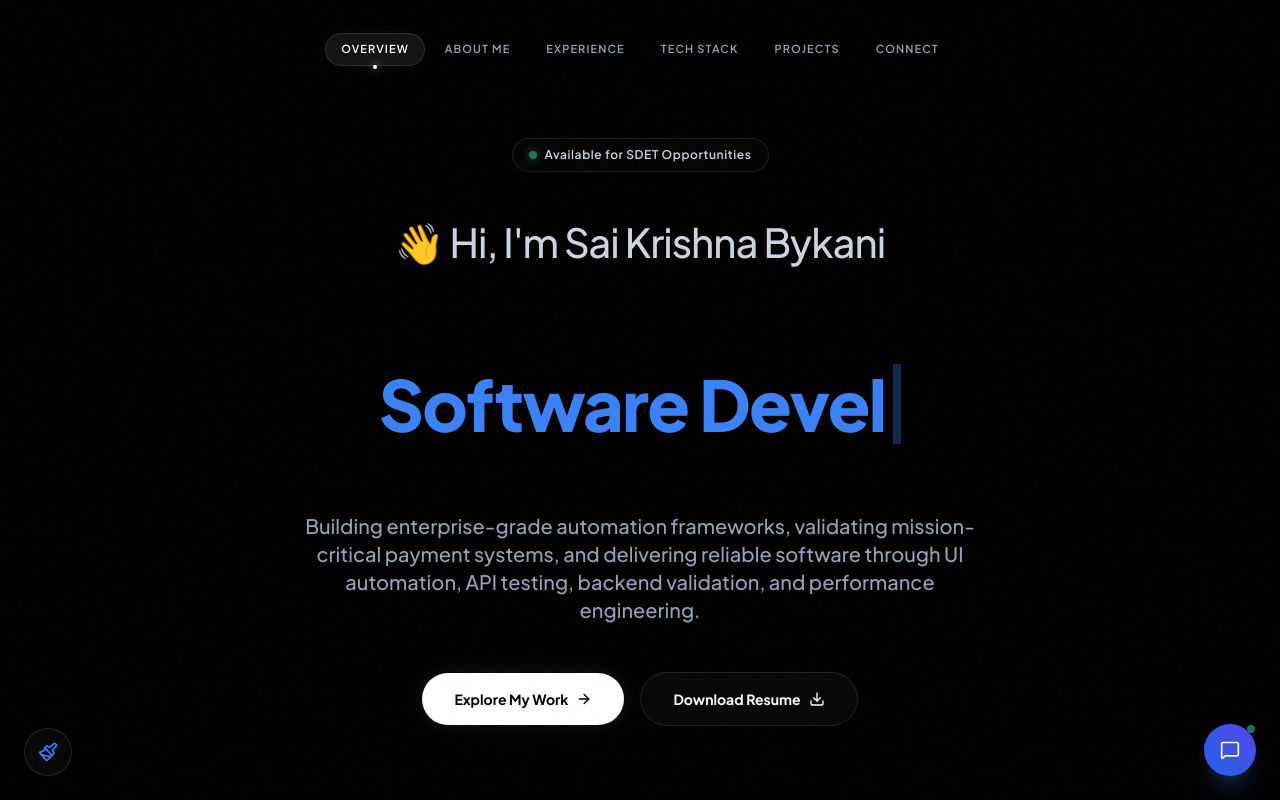
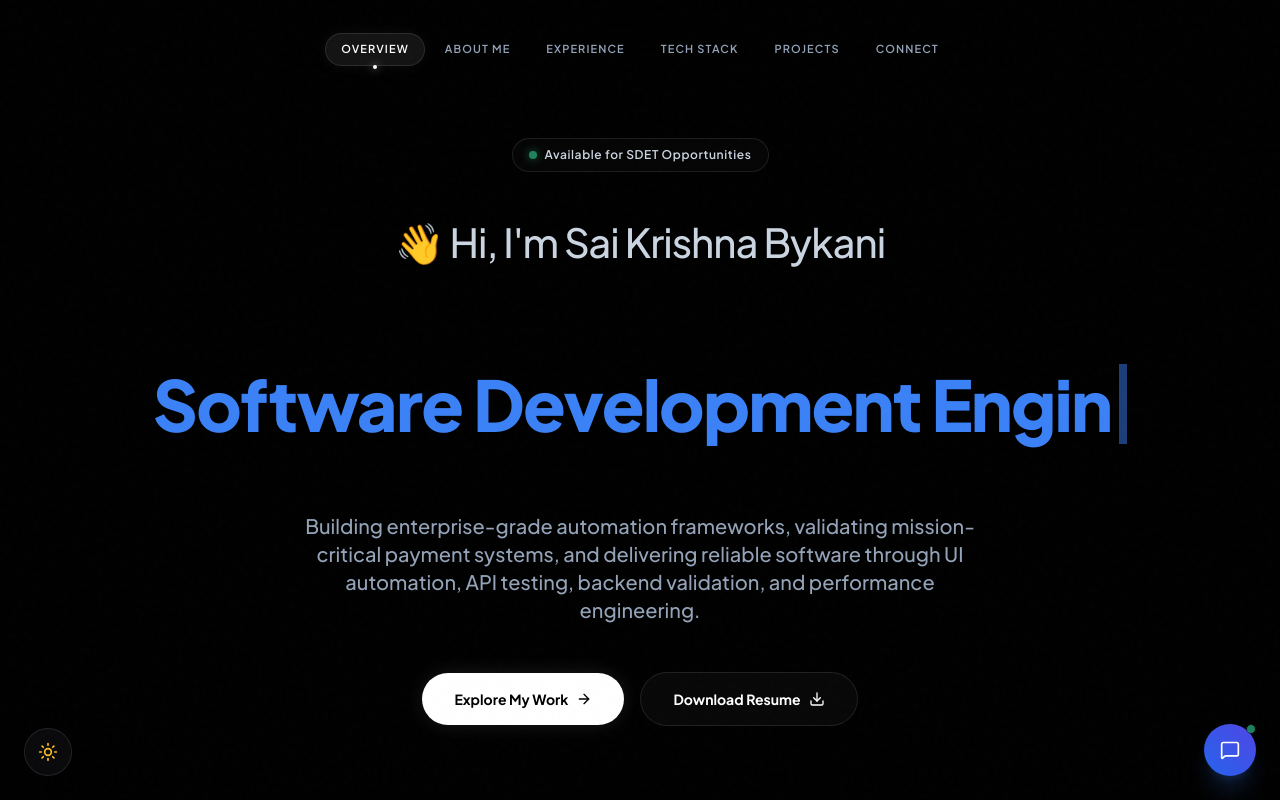
Before and after one commit to saibykani/saibykani-portfolio, a Next.js app: page / in a window 1280 px wide. Shown: the top 800 px of the page. Built offline with nearby package versions, Linux system fonts and the light colour scheme.

Commit message:
style: simplify footer, add circular loop SVG line animations, map typewriter role switches to document theme cycle, and implement light/dark mode

```diff
--- a/src/app/globals.css
+++ b/src/app/globals.css
@@ -4,35 +4,58 @@
 
 @layer base {
   :root {
+    --background: 210 20% 98%; /* Slate-50 background #f8fafc */
+    --foreground: 224 71.4% 4.1%; /* Dark slate text */
+    --card: 0 0% 100%;
+    --card-foreground: 224 71.4% 4.1%;
+    --popover: 0 0% 100%;
+    --popover-foreground: 224 71.4% 4.1%;
+    --primary: 221.2 83.2% 53.3%;
+    --primary-foreground: 210 20% 98%;
+    --secondary: 210 40% 96.1%;
+    --secondary-foreground: 222.2 47.4% 11.2%;
+    --muted: 210 40% 96.1%;
+    --muted-foreground: 215.4 16.3% 46.9%;
+    --accent: 210 40% 96.1%;
+    --accent-foreground: 222.2 47.4% 11.2%;
+    --destructive: 0 84.2% 60.2%;
+    --destructive-foreground: 210 20% 98%;
+    --border: 214.3 31.8% 91.4%;
+    --input: 214.3 31.8% 91.4%;
+    --ring: 221.2 83.2% 53.3%;
+    --radius: 1rem;
+  }
+
+  .dark {
     --background: 0 0% 0%; /* Pure black #000000 */
     --foreground: 210 20% 98%;
     --card: 240 10% 3%;
     --card-foreground: 210 20% 98%;
     --popover: 0 0% 0%;
     --popover-foreground: 210 20% 98%;
-    --primary: 24.6 95% 53.1%; /* Orange #F97316 */
+    --primary: 24.6 95% 53.1%;
     --primary-foreground: 210 20% 98%;
-    --secondary: 350.5 89% 60.2%; /* Red #EF4444 */
+    --secondary: 350.5 89% 60.2%;
     --secondary-foreground: 210 20% 98%;
     --muted: 215 27.9% 16.9%;
     --muted-foreground: 215.4 16.3% 56.9%;
-    --accent: 47.9 95.8% 51.2%; /* Yellow #F59E0B */
+    --accent: 47.9 95.8% 51.2%;
     --accent-foreground: 210 20% 98%;
     --destructive: 0 62.8% 30.6%;
     --destructive-foreground: 210 20% 98%;
     --border: 217.2 32.6% 17.5%;
     --input: 217.2 32.6% 17.5%;
     --ring: 24.6 95% 53.1%;
-    --radius: 1rem;
   }
 }
 
 body {
-  background-color: #000000;
-  color: #f1f5f9;
+  background-color: hsl(var(--background));
+  color: hsl(var(--foreground));
   font-family: var(--font-jakarta), -apple-system, BlinkMacSystemFont, "Segoe UI", Roboto, "Helvetica Neue", Arial, sans-serif;
   overflow-x: hidden;
   -webkit-font-smoothing: antialiased;
+  transition: background-color 0.3s ease, color 0.3s ease;
 }
 
 /* Premium luxury scrollbar */
@@ -255,6 +278,22 @@ html.theme-emerald {
   --accent-glow: rgba(16, 185, 129, 0.1);
 }
 
+html.theme-cyan {
+  --accent-color: #06b6d4;
+  --accent-color-rgb: 6, 182, 212;
+  --accent-gradient-from: #22d3ee;
+  --accent-gradient-to: #0891b2;
+  --accent-glow: rgba(6, 182, 212, 0.1);
+}
+
+html.theme-rose {
+  --accent-color: #f43f5e;
+  --accent-color-rgb: 244, 63, 94;
+  --accent-gradient-from: #fb7185;
+  --accent-gradient-to: #e11d48;
+  --accent-glow: rgba(244, 63, 94, 0.1);
+}
+
 /* Utility classes mapped to custom properties */
 .text-accent-theme {
   color: var(--accent-color) !important;
@@ -271,3 +310,13 @@ html.theme-emerald {
 .bg-gradient-accent {
   background-image: linear-gradient(to right, var(--accent-gradient-from), var(--accent-gradient-to)) !important;
 }
+
+@keyframes circular-dash {
+  to {
+    stroke-dashoffset: -20;
+  }
+}
+
+.animated-connector-line {
+  animation: circular-dash 0.8s linear infinite;
+}
--- a/src/app/layout.tsx
+++ b/src/app/layout.tsx
@@ -55,7 +55,7 @@ export default function RootLayout({
   return (
     <html lang="en" className="dark scroll-smooth">
       <body
-        className={`${jakarta.className} ${jakarta.variable} antialiased bg-black text-slate-200 min-h-screen relative overflow-x-hidden`}
+        className={`${jakarta.className} ${jakarta.variable} antialiased bg-background text-foreground min-h-screen relative overflow-x-hidden transition-colors duration-300`}
       >
         {/* Spotlight Follow Glow */}
         <SpotlightCursor />
--- a/src/components/ThemeSwitcher.tsx
+++ b/src/components/ThemeSwitcher.tsx
@@ -1,120 +1,52 @@
 "use client";
 
 import { useEffect, useState } from "react";
-import { Paintbrush, Play, Pause } from "lucide-react";
-import { motion, AnimatePresence } from "framer-motion";
+import { Sun, Moon } from "lucide-react";
+import { motion } from "framer-motion";
 
 export default function ThemeSwitcher() {
-  const [isOpen, setIsOpen] = useState(false);
-  const [currentTheme, setCurrentTheme] = useState("blue"); // default
-  const [autoShift, setAutoShift] = useState(false);
+  const [mounted, setMounted] = useState(false);
+  const [theme, setTheme] = useState("dark"); // Default theme is dark
 
-  const themes = [
-    { id: "blue", name: "Classic Blue", color: "#3b82f6" },
-    { id: "orange", name: "Solar Orange", color: "#f97316" },
-    { id: "purple", name: "Royal Purple", color: "#a855f7" },
-    { id: "emerald", name: "Cyber Emerald", color: "#10b981" },
-  ];
+  useEffect(() => {
+    setMounted(true);
+    const savedTheme = localStorage.getItem("theme") || "dark";
+    setTheme(savedTheme);
+    if (savedTheme === "dark") {
+      document.documentElement.classList.add("dark");
+    } else {
+      document.documentElement.classList.remove("dark");
+    }
+  }, []);
 
-  const applyTheme = (themeId: string) => {
-    setCurrentTheme(themeId);
-
-    // Remove other theme classes
-    document.documentElement.classList.remove(
-      "theme-orange",
-      "theme-purple",
-      "theme-emerald"
-    );
-
-    // Add current theme class
-    if (themeId !== "blue") {
-      document.documentElement.classList.add(`theme-${themeId}`);
+  const toggleTheme = () => {
+    const nextTheme = theme === "dark" ? "light" : "dark";
+    setTheme(nextTheme);
+    localStorage.setItem("theme", nextTheme);
+    if (nextTheme === "dark") {
+      document.documentElement.classList.add("dark");
+    } else {
+      document.documentElement.classList.remove("dark");
     }
   };
 
-  // Handle auto-shifting theme color every 2 seconds
-  useEffect(() => {
-    if (!autoShift) return;
-
-    const interval = setInterval(() => {
-      const currentIndex = themes.findIndex((t) => t.id === currentTheme);
-      const nextIndex = (currentIndex + 1) % themes.length;
-      applyTheme(themes[nextIndex].id);
-    }, 2000);
-
-    return () => clearInterval(interval);
-  }, [autoShift, currentTheme]);
+  if (!mounted) return null;
 
   return (
     <div className="fixed bottom-6 left-6 z-50 no-print">
-      <div className="flex items-center space-x-2">
-        {/* Toggle Button */}
-        <motion.button
-          onClick={() => setIsOpen(!isOpen)}
-          whileHover={{ scale: 1.05 }}
-          whileTap={{ scale: 0.95 }}
-          className="w-12 h-12 rounded-full bg-[#0a0a0c]/85 border border-white/10 flex items-center justify-center text-slate-400 hover:text-white shadow-2xl backdrop-blur-md cursor-pointer hover:border-white/20 transition-colors"
-        >
-          <Paintbrush className="w-5 h-5" style={{ color: themes.find(t => t.id === currentTheme)?.color }} />
-        </motion.button>
-
-        {/* Panel Container */}
-        <AnimatePresence>
-          {isOpen && (
-            <motion.div
-              initial={{ opacity: 0, x: -20, scale: 0.95 }}
-              animate={{ opacity: 1, x: 0, scale: 1 }}
-              exit={{ opacity: 0, x: -20, scale: 0.95 }}
-              className="flex items-center space-x-3 bg-[#0a0a0c]/90 border border-white/10 rounded-full px-4 py-2 shadow-2xl backdrop-blur-md animate-in fade-in slide-in-from-left-4 duration-300"
-            >
-              {/* Color Circles */}
-              <div className="flex items-center space-x-2 border-r border-white/10 pr-3">
-                {themes.map((theme) => (
-                  <button
-                    key={theme.id}
-                    onClick={() => {
-                      applyTheme(theme.id);
-                      setAutoShift(false); // turn off auto-shift if user manually selects
-                    }}
-                    className={`w-5 h-5 rounded-full border transition-all cursor-pointer relative flex items-center justify-center`}
-                    style={{
-                      backgroundColor: theme.color,
-                      borderColor: currentTheme === theme.id ? "#ffffff" : "transparent"
-                    }}
-                    title={theme.name}
-                  >
-                    {currentTheme === theme.id && (
-                      <span className="w-1.5 h-1.5 rounded-full bg-white animate-ping" />
-                    )}
-                  </button>
-                ))}
-              </div>
-
-              {/* Auto Shift Controls */}
-              <button
-                onClick={() => setAutoShift(!autoShift)}
-                className={`flex items-center space-x-1.5 px-3 py-1 rounded-full text-[9px] font-extrabold uppercase tracking-widest cursor-pointer transition-all ${
-                  autoShift
-                    ? "bg-white text-black hover:bg-slate-200"
-                    : "bg-white/5 border border-white/10 text-slate-400 hover:text-white hover:bg-white/10"
-                }`}
-              >
-                {autoShift ? (
-                  <>
-                    <Pause className="w-2.5 h-2.5 fill-black text-black" />
-                    <span>Auto</span>
-                  </>
-                ) : (
-                  <>
-                    <Play className="w-2.5 h-2.5 fill-slate-400 text-slate-400" />
-                    <span>Cycle 2s</span>
-                  </>
-                )}
-              </button>
-            </motion.div>
-          )}
-        </AnimatePresence>
-      </div>
+      <motion.button
+        onClick={toggleTheme}
+        whileHover={{ scale: 1.08 }}
+        whileTap={{ scale: 0.92 }}
+        className="w-12 h-12 rounded-full bg-[#0a0a0c] dark:bg-white text-white dark:text-black border border-white/10 dark:border-black/10 flex items-center justify-center shadow-2xl backdrop-blur-md cursor-pointer transition-colors duration-300"
+        title={theme === "dark" ? "Switch to Light Mode" : "Switch to Dark Mode"}
+      >
+        {theme === "dark" ? (
+          <Sun className="w-5 h-5 text-amber-400" />
+        ) : (
+          <Moon className="w-5 h-5 text-indigo-600" />
+        )}
+      </motion.button>
     </div>
   );
 }
--- a/src/components/sections/Experience.tsx
+++ b/src/components/sections/Experience.tsx
@@ -208,10 +208,10 @@ export default function Experience() {
               animate={{ opacity: 1, y: 0, scale: 1 }}
               exit={{ opacity: 0, y: 20, scale: 0.98 }}
               transition={{ type: "spring", damping: 30, stiffness: 300 }}
-              className="w-full max-w-[95vw] lg:max-w-7xl bg-[#050508] border border-white/10 rounded-3xl shadow-2xl relative h-[85vh] max-h-[85vh] flex flex-col"
+              className="w-full max-w-[95vw] lg:max-w-7xl bg-background dark:bg-[#050508] border border-slate-200 dark:border-white/10 rounded-3xl shadow-2xl relative h-[85vh] max-h-[85vh] flex flex-col"
             >
               {/* Modal Header */}
-              <div className="sticky top-0 z-20 px-8 py-6 bg-[#050508]/90 backdrop-blur-xl border-b border-white/10 flex items-center justify-between rounded-t-3xl">
+              <div className="sticky top-0 z-20 px-8 py-6 bg-background/90 dark:bg-[#050508]/90 backdrop-blur-xl border-b border-slate-200 dark:border-white/10 flex items-center justify-between rounded-t-3xl">
                 <div>
                   <h4 className="text-[10px] text-slate-500 font-bold uppercase tracking-widest mb-1">
                     Complete Experience
--- a/src/components/sections/Hero.tsx
+++ b/src/components/sections/Hero.tsx
@@ -26,10 +26,10 @@ const TypewriterText = () => {
 
   useEffect(() => {
     const currentRole = ROLES[roleIndex];
-    const typingSpeed = 70;
-    const deletingSpeed = 40;
-    const pauseBeforeDelete = 2500;
-    const pauseBeforeType = 500;
+    const typingSpeed = 60;
+    const deletingSpeed = 30;
+    const pauseBeforeDelete = 3500;
+    const pauseBeforeType = 300;
 
     let timeout: NodeJS.Timeout;
 
@@ -57,6 +57,24 @@ const TypewriterText = () => {
 
     return () => clearTimeout(timeout);
   }, [displayText, isDeleting, roleIndex]);
+
+  useEffect(() => {
+    const roleThemes = ["blue", "orange", "purple", "emerald", "cyan", "rose"];
+    const theme = roleThemes[roleIndex % roleThemes.length];
+
+    document.documentElement.classList.remove(
+      "theme-blue",
+      "theme-orange",
+      "theme-purple",
+      "theme-emerald",
+      "theme-cyan",
+      "theme-rose"
+    );
+
+    if (theme !== "blue") {
+      document.documentElement.classList.add(`theme-${theme}`);
+    }
+  }, [roleIndex]);
 
   return (
     <span className="text-accent-theme font-black tracking-tight text-[32px] sm:text-[48px] md:text-[60px] lg:text-[70px] leading-tight flex items-center justify-center flex-wrap max-w-[90vw]">
--- a/src/components/sections/Skills.tsx
+++ b/src/components/sections/Skills.tsx
@@ -307,7 +307,7 @@ export default function Skills() {
   ];
 
   return (
-    <section ref={sectionRef} id="skills" className="py-24 relative overflow-hidden bg-black">
+    <section ref={sectionRef} id="skills" className="py-24 relative overflow-hidden bg-background text-foreground transition-colors duration-300">
       {/* Background glows */}
       <div className="absolute top-1/3 left-[-10%] w-[350px] h-[350px] rounded-full bg-cyan-500/[0.02] filter blur-[120px] pointer-events-none" />
       <div className="absolute bottom-1/4 right-[-5%] w-[300px] h-[300px] rounded-full bg-purple-500/[0.02] filter blur-[100px] pointer-events-none" />
```
Also changed, not shown: src/components/Footer.tsx (+20 -89 lines), src/components/sections/Projects.tsx (+22 -2 lines).
